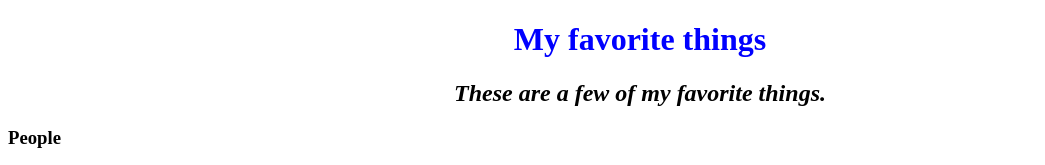
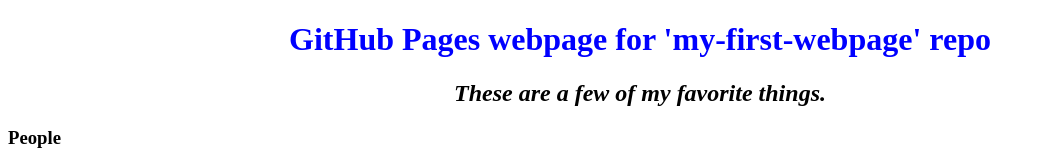
Before and after one commit to ptown-epicodus/my-first-webpage, a plain HTML site: page index.html in a window 1280 px wide. Shown: the top 165 px of the page, without its empty margins (0-1045 px from the left). Drawn offline with Linux system fonts and the light colour scheme.

Commit message:
add new title and header to GitHub pages homepage

```diff
--- a/index.html
+++ b/index.html
@@ -2,10 +2,10 @@
 <html>
   <head>
     <link rel="stylesheet" href="css/styles.css" type="text/css">
-    <title>Michael's favorite things</title>
+    <title>GitHub Pages</title>
   </head>
   <body>
-    <h1>My favorite things</h1>
+    <h1>GitHub Pages webpage for 'my-first-webpage' repo</h1>
     <h2>These are a few of my favorite things.</h2>
 
     <h3>People</h3>
```
